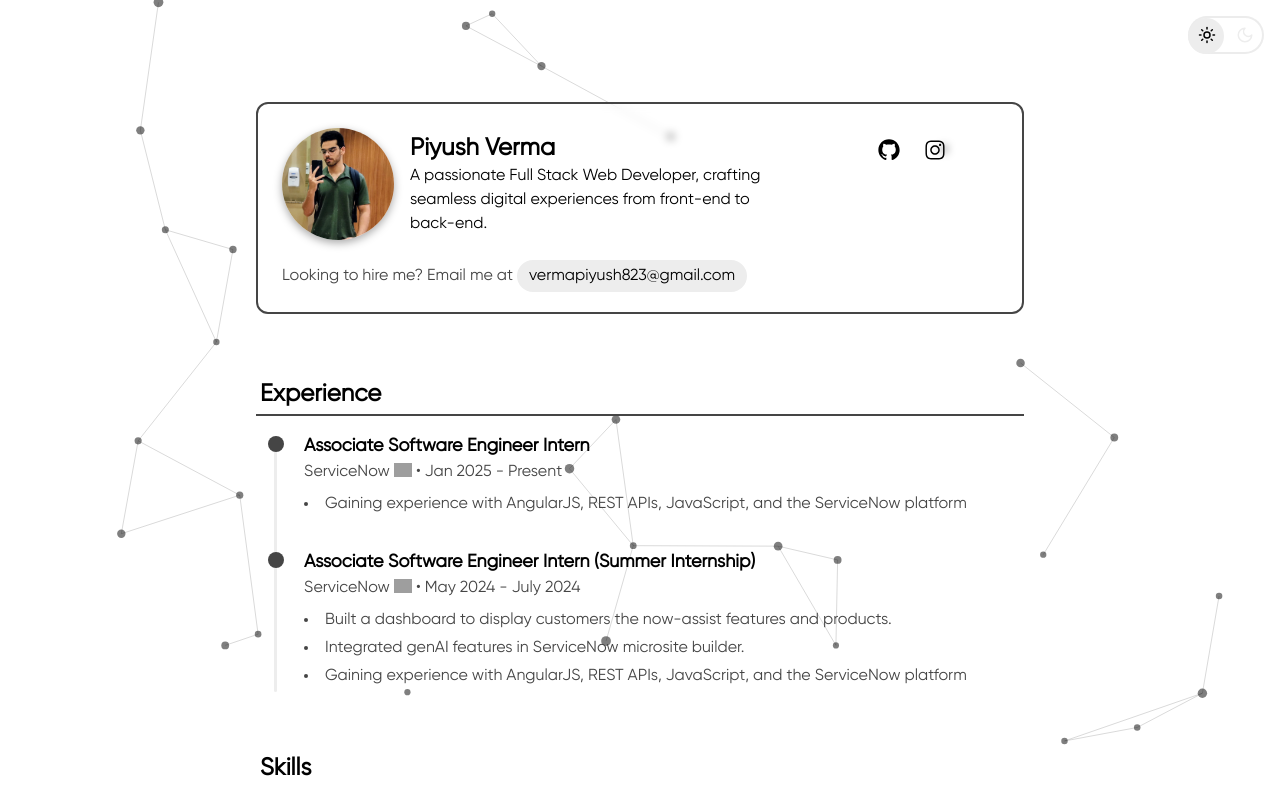
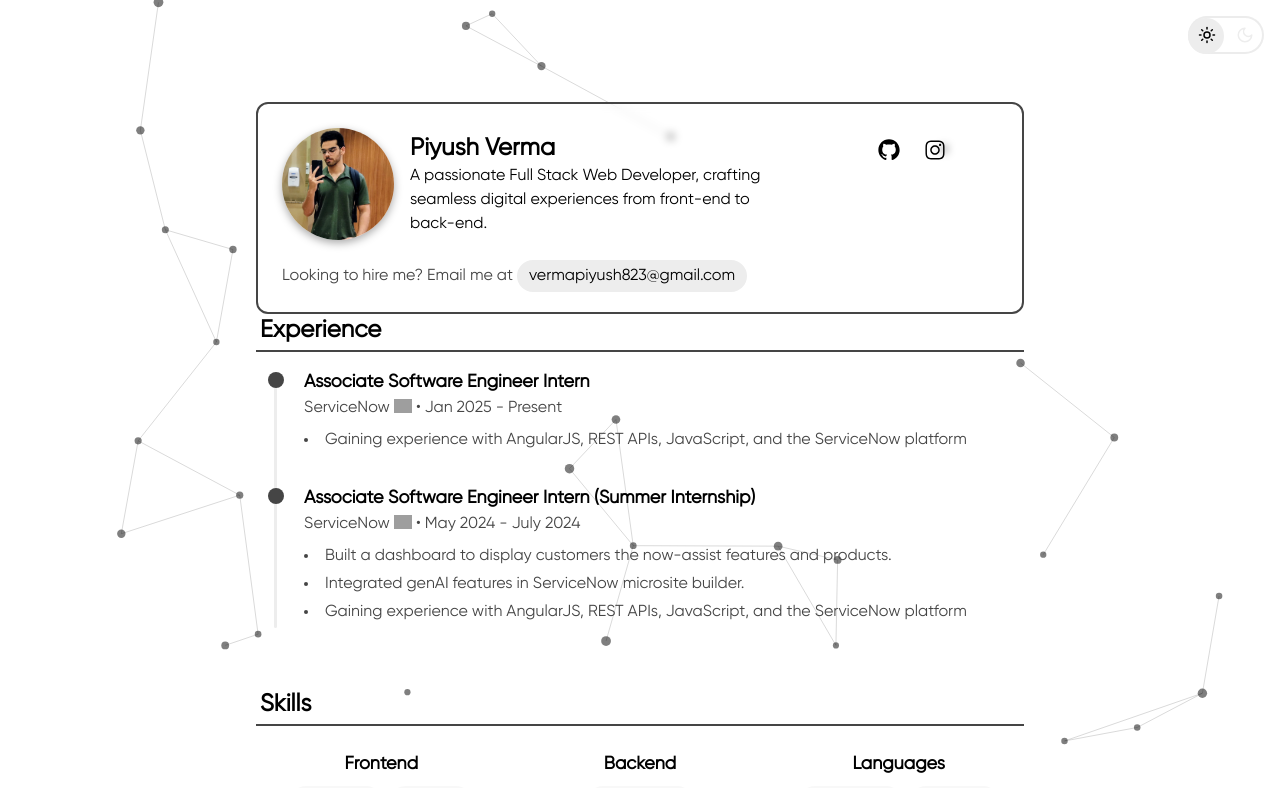
Before and after one commit to vermapiyush823/personal-portfolio, a Next.js app: page / in a window 1280 px wide. Shown: the top 788 px of the page. Built offline with nearby package versions, Linux system fonts and the light colour scheme; grey boxes are pictures that could not be loaded; some icons are missing.

Commit message:
refactor: Update animation type for Education section and remove margin from Experience component for improved layout

```diff
--- a/app/(root)/(home)/page.jsx
+++ b/app/(root)/(home)/page.jsx
@@ -28,7 +28,7 @@ const Home = () => {
 
       <AnimatedSection
         className="w-full max-w-3xl"
-        animation="fade"
+        animation="slide"
         duration={0.6}
         triggerPosition="top 80%"
       >
--- a/components/Experience.jsx
+++ b/components/Experience.jsx
@@ -6,7 +6,7 @@ const Experience = () => {
   const { theme } = useTheme();
 
   return (
-    <div className="w-full mt-16 rounded-xl transition-all">
+    <div className="w-full rounded-xl transition-all">
       <h2 className="text-2xl font-bold mb-1 ml-1">Experience</h2>
       <hr className="w-full border-t-2 mb-4 border-gray" />
 
```
